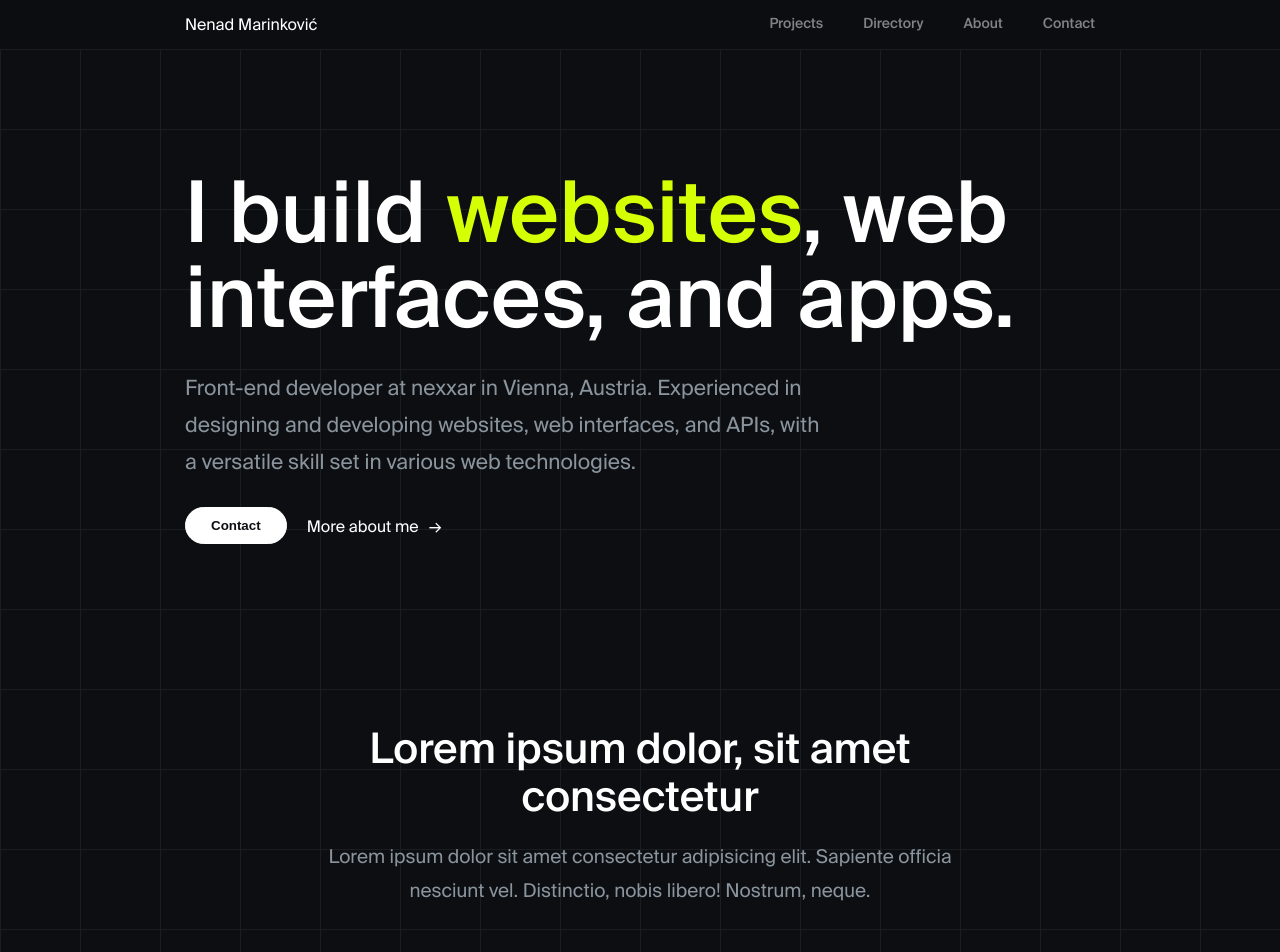
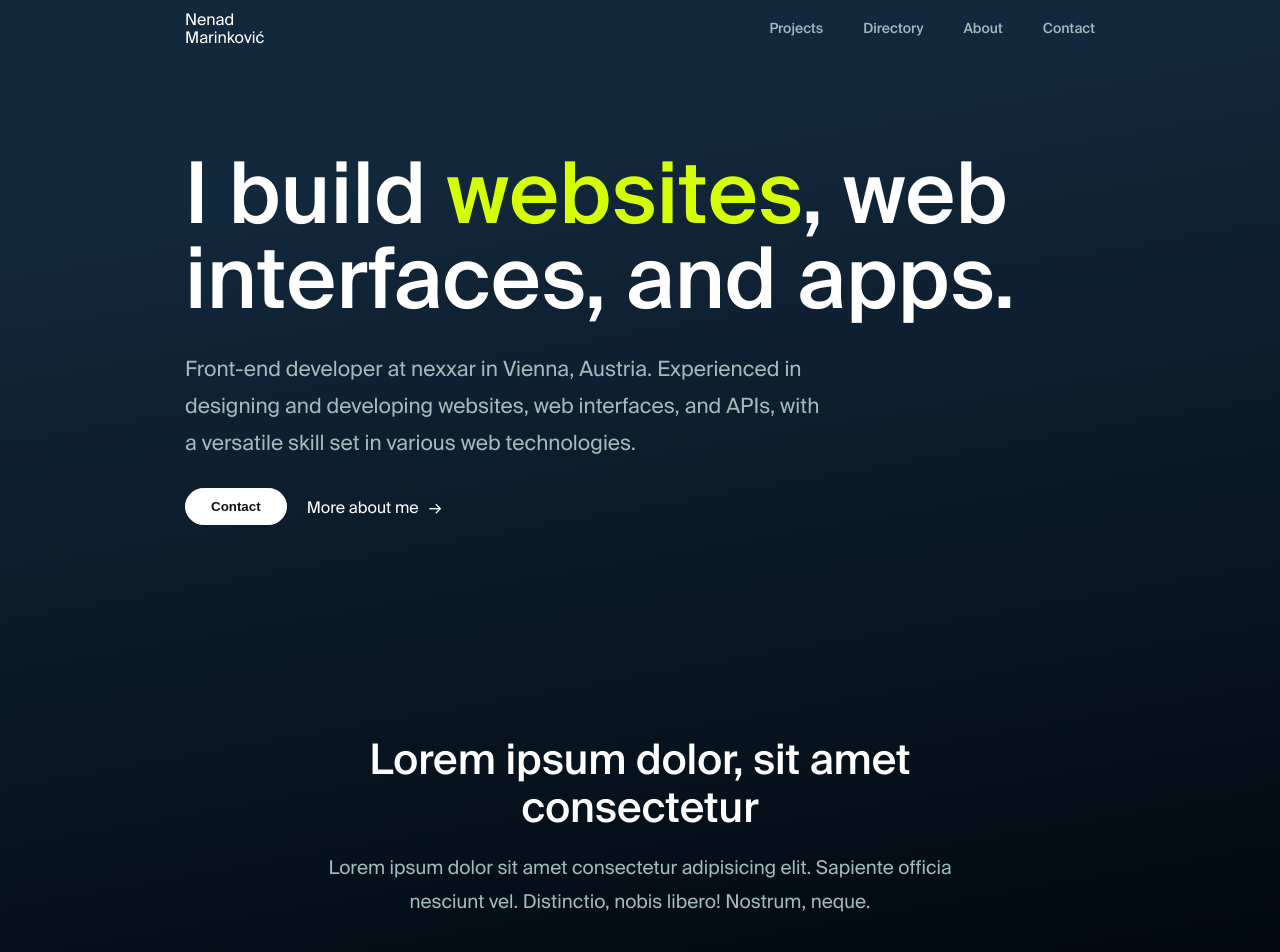
Before and after one commit to nenadmarinkovic/home, a Next.js app: page / in a window 1280 px wide. Shown: the top 952 px of the page. Built offline with nearby package versions, Linux system fonts and the light colour scheme.

Commit message:
add banner gradient

```diff
--- a/app/page.module.css
+++ b/app/page.module.css
@@ -3,5 +3,4 @@
   flex-direction: column;
   justify-content: space-between;
   align-items: center;
-  background-color: var(--color-black);
 }
--- a/components/Header.tsx
+++ b/components/Header.tsx
@@ -9,7 +9,7 @@ export default function Header() {
     <header className={styles.header}>
       <Container>
         <div className={styles.header_inside}>
-          <div>Nenad Marinković</div>
+          <div className={styles.homelink}>Nenad Marinković</div>
           <nav>
             <ul className={styles.header_ul}>
               <li className={styles.header_li}>
--- a/styles/components/Banner.module.css
+++ b/styles/components/Banner.module.css
@@ -1,23 +1,10 @@
 .banner {
   color: var(--color-white);
-  background-color: var(--color-black);
   width: 100%;
-  min-height: calc(100vh - 50px);
-  margin-top: 49px;
-  background-size: 80px 80px;
-  background-image: linear-gradient(
-      to right,
-      var(--color-black-grid) 1px,
-      transparent 1px
-    ),
-    linear-gradient(
-      to bottom,
-      var(--color-black-grid) 1px,
-      transparent 1px
-    );
+  background: linear-gradient(170deg, #12283c 15%, #01080f 75%);
 
-  & .banner_inside {
-    padding: 120px 0;
+  .banner_inside {
+    padding: 150px 0;
   }
 
   & .banner_text {
@@ -31,7 +18,7 @@
     font-size: 21px;
     line-height: 1.75;
     padding-top: 30px;
-    color: var(--color-grey-light);
+    color: var(--color-green-light);
     width: 70%;
   }
 
@@ -127,7 +114,7 @@
   & .panel_text {
     text-align: center;
     font-size: 19px;
-    color: var(--color-grey-light);
+    color: var(--color-green-light);
     line-height: 1.5;
     max-width: 70%;
     line-height: 1.75;
@@ -145,8 +132,8 @@
 
   & .panel_item {
     width: 30%;
-    border: 1px solid var(--color-dimmed);
-    background-color: var(--color-grey-dark);
+    border: 1px solid var(--color-grey-light);
+    background-color: transparent;
     padding: 15px;
     border-radius: 15px;
   }
@@ -166,7 +153,7 @@
   }
 
   & .panel_item_text {
-    color: var(--color-grey-light);
+    color: var(--color-green-light);
     margin-top: 5px;
     display: block;
     font-size: 14px;
--- a/styles/components/Header.module.css
+++ b/styles/components/Header.module.css
@@ -1,18 +1,14 @@
 .header {
-  padding: 15px 0;
+  padding: 10px 0;
   color: var(--color-white);
-  background: rgba(12, 14, 18, 0.75);
-  backdrop-filter: saturate(70%) blur(3px);
-  z-index: 2;
-  contain: layout;
+  background: transparent;
   width: 100%;
-  border-bottom: 1px solid var(--color-black-grid);
-  height: 50px;
   position: fixed;
 
   & .header_inside {
     display: flex;
     justify-content: space-between;
+    align-items: center;
   }
 
   & .header_ul {
@@ -21,9 +17,13 @@
     gap: 40px;
   }
 
+  & .homelink {
+    max-width: 100px;
+  }
+
   & .header_li {
     font-size: 14px;
     font-weight: 500;
-    color: #808489;
+    color: var(--color-green-light);
   }
 }
--- a/styles/globals.css
+++ b/styles/globals.css
@@ -4,14 +4,13 @@
 
   --color-white: #fff;
   --color-black: #0c0e12;
-  --color-dimmed: #30363d;
-  --color-black-dimmed: #343747;
-  --color-black-grid: #1a1e22;
 
   --color-grey-dark: #1d1d22;
-  --color-grey-light: #8a949d;
+  --color-grey-light: #abbfd2;
 
   --color-green: #d5ff05;
+  --color-green-light: #9fbbbb;
+
   --color-blue: #0838f8;
 
   --linear-gradient: linear-gradient(75deg, #0f98f3, #42e7e8);
```
